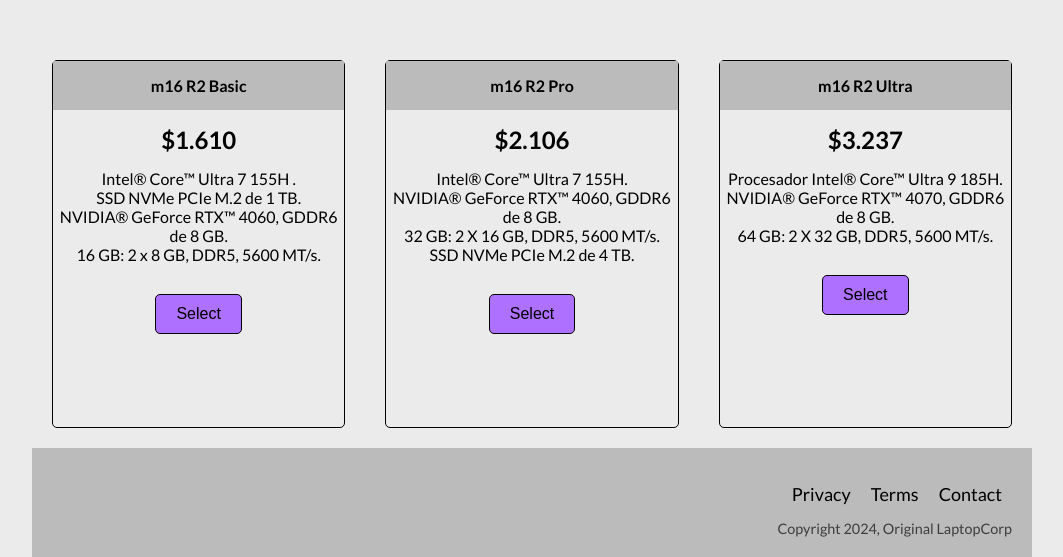
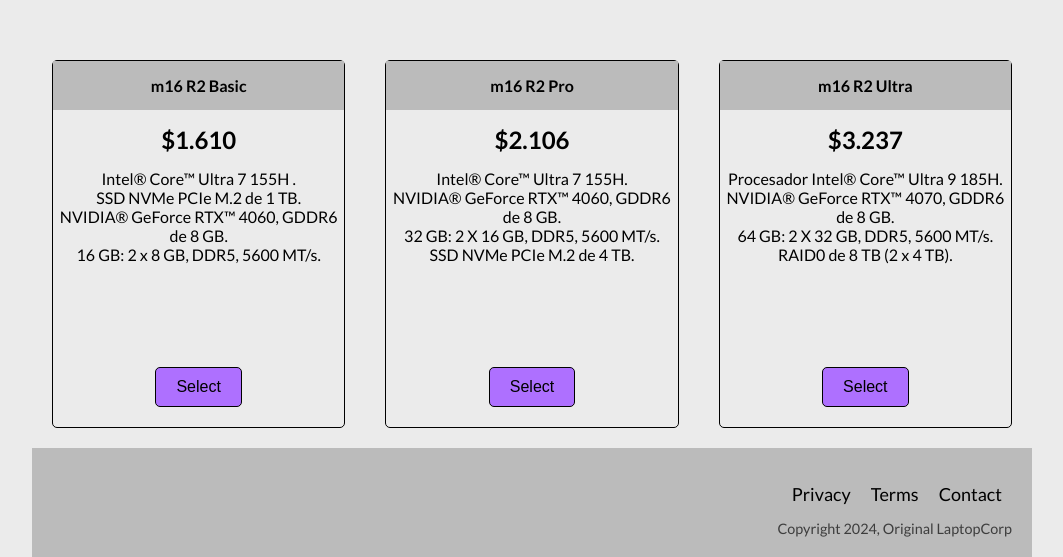
Before and after one commit to santiago-create/Landing-Page, a plain HTML site: page index.html in a window 1280 px wide. Shown: the part 1144-1701 px from the top of the page, without its empty margins (108-1171 px from the left). Drawn offline with Linux system fonts and the light colour scheme.

Commit message:
Feat: FCC Projects

```diff
--- a/index.html
+++ b/index.html
@@ -101,6 +101,7 @@
               <li>Procesador Intel® Core™ Ultra 9 185H.</li>
               <li>NVIDIA® GeForce RTX™ 4070, GDDR6 de 8 GB.</li>
               <li>64 GB: 2 X 32 GB, DDR5, 5600 MT/s.</li>
+              <li>RAID0 de 8 TB (2 x 4 TB).</li>
             </ul>
             <button class="button">Select</button>
           </div>
--- a/styles.css
+++ b/styles.css
@@ -42,7 +42,6 @@
 
   header {
     position: fixed;
-    top: 0;
     min-height: 80px;
     padding: 0px 10px;
     display: flex;
@@ -50,6 +49,7 @@
     justify-content: space-between;
     background-color: #ebebeb;
     width: 100%;
+    top: 0;
   }
 
   @media (max-width: 600px) {
@@ -175,9 +175,8 @@
       flex-direction: column;
       justify-content: center;
       align-items: center;
-      text-align: center
-;
-    }
+      text-align: center;
+  }
   }
 
 
@@ -223,7 +222,7 @@
 
 
   button {
-    margin: 15px 0;
+    margin: auto 0 20px;
     background-color: rgb(174, 112, 255);
   }
 
```
